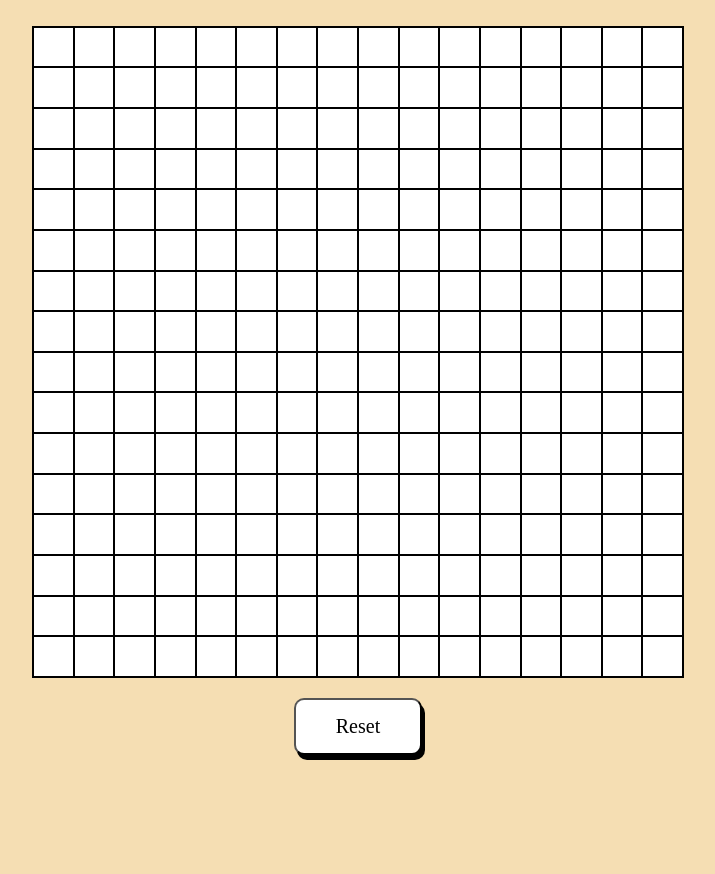
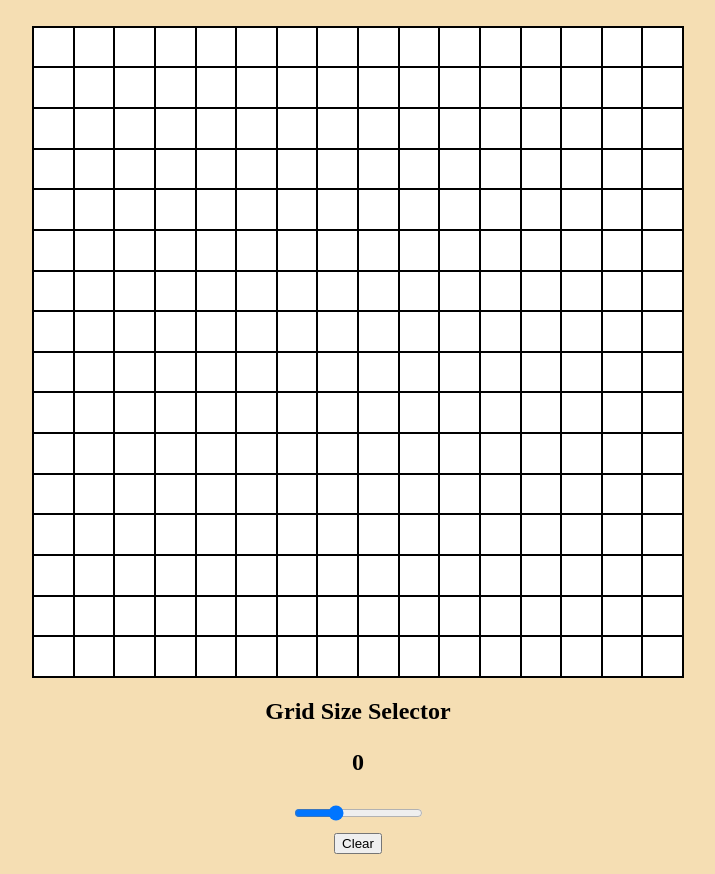
Before and after one commit to StoicScript/Etch-a-Sketch, a plain HTML site: page index.html in a window 1280 px wide. Shown: the part 148-1022 px from the top of the page, without its empty margins (282-997 px from the left). Before the commit the page ends 911 px from the top, so only its background shows below. Drawn offline with Linux system fonts and the light colour scheme; a web font is replaced by a local one.

Commit message:
added input & button

```diff
--- a/index.html
+++ b/index.html
@@ -15,12 +15,15 @@
 <body>
     <h1>Etch-a-Sketch</h1>
 
-
     <div class="container">
 
     </div>
 
-    <button id='reset-btn'>Reset</button>
+    <h2>Grid Size Selector<h2>
+    <p id='range-num'>0</p>
+    <input id ='range' type="range" min="1" max="50" value='16'>
+    <br>
+    <button id='clear-btn'>Clear</button>
 
 </body>
 
```
